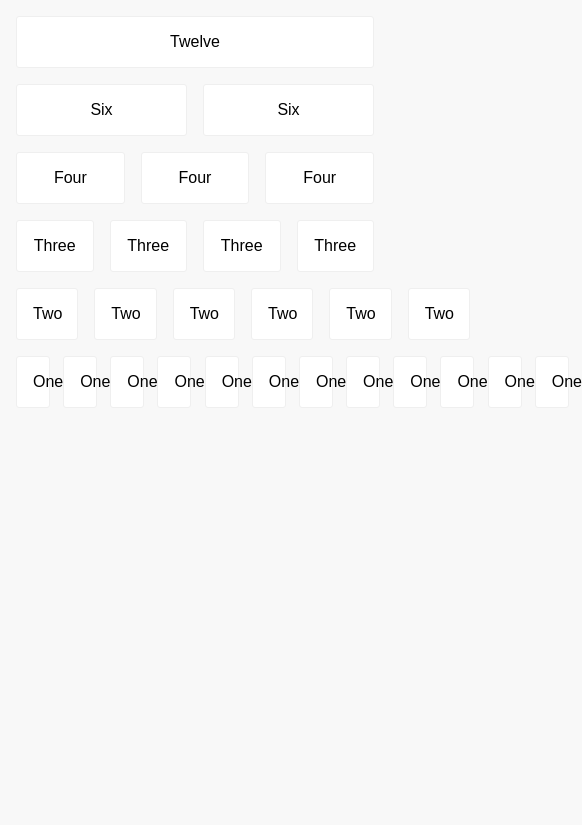
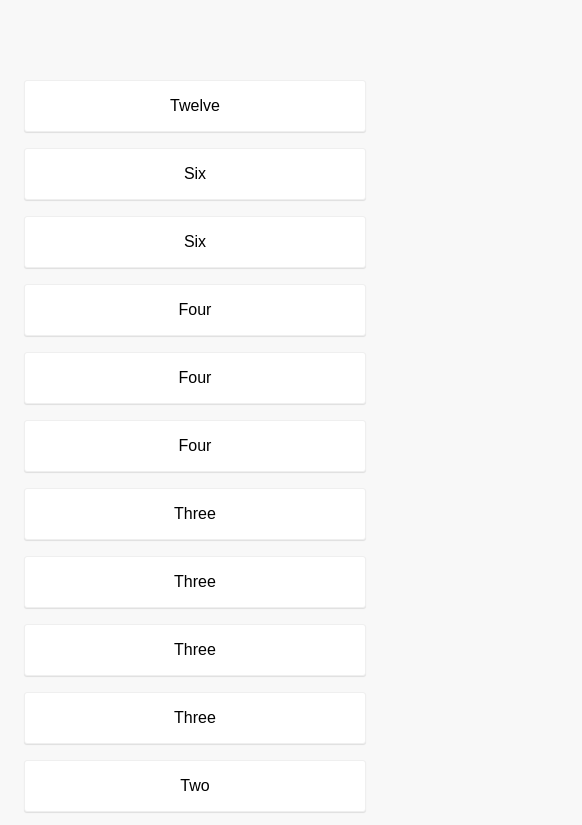
Before and after one commit to elliotkidd/React-grid, a React app: page / in a window 390 px wide. Shown: the top 825 px of the page, 582 px wide, since content can reach past the window. Built offline with nearby package versions, Linux system fonts and the light colour scheme.

Commit message:
column breakpoint props

```diff
--- a/src/components/Box.js
+++ b/src/components/Box.js
@@ -9,8 +9,7 @@ const Box = styled.div`
   margin: 0.5rem 0;
   border-radius: 3px;
   border: 1px solid #efefef;
-  box-shaddow: 0 10px 20px hsla(240, 35, 20, 0.095),
-    0 6px 6px hsla(240, 35, 20, 0.115);
+  box-shadow: 0 1px 1px 0 rgba(0, 0, 0, 0.1);
 `;
 
 export default Box;
--- a/src/components/Column.js
+++ b/src/components/Column.js
@@ -3,8 +3,44 @@ import ReactDOM from "react-dom";
 import styled, { css } from "styled-components";
 
 const Column = styled.div`
-  width: ${props => (props.md ? (props.md / 12) * 100 : "100%")}%};
+  position: relative;
+  width: ${props => (props.xs ? (props.xs / 12) * 100 : "100")}%};
   padding: 0 0.5rem;
+  width: 100%;
+  flex-wrap: wrap;
+
+  ${props =>
+    props.sm &&
+    css`
+      @media (min-width: 576px) {
+        width: ${props => (props.sm ? (props.sm / 12) * 100 : "100")}%};
+      }
+    `}
+
+
+  @media (min-width: 768px) {
+    ${props =>
+      props.md &&
+      css`
+        width: ${props => (props.md ? (props.md / 12) * 100 : "100")}%};
+      `}
+  }
+
+  @media (min-width: 992px) {
+    ${props =>
+      props.lg &&
+      css`
+        width: ${props => (props.lg ? (props.lg / 12) * 100 : "100")}%};
+      `}
+  }
+
+  @media (min-width: 1200px) {
+    ${props =>
+      props.xl &&
+      css`
+        width: ${props => (props.xl ? (props.xl / 12) * 100 : "100")}%};
+      `}
+  }
 `;
 
 export default Column;
--- a/src/components/Container.js
+++ b/src/components/Container.js
@@ -3,8 +3,9 @@ import ReactDOM from "react-dom";
 import styled, { css } from "styled-components";
 
 const Container = styled.div`
-  width: 100%;
-  margin: 0 auto;
+  margin-right: auto;
+  margin-left: auto;
+  padding: 0 1rem;
   max-width: ${props => (props.wide ? "1400" : "1140")}px;
 `;
 
--- a/src/components/Row.js
+++ b/src/components/Row.js
@@ -3,9 +3,9 @@ import ReactDOM from "react-dom";
 import styled from "styled-components";
 
 const Row = styled.div`
-  max-width: 80rem;
-  margin: 0 auto;
+  margin: 0 -0.5rem;
   display: flex;
+  flex-wrap: wrap;
   justify-content: ${props => props.justifyContent};
   align-items: ${props => props.alignItems};
 `;
--- /dev/null
+++ b/src/components/Section.js
@@ -0,0 +1,9 @@
+import React from "react";
+import ReactDOM from "react-dom";
+import styled, { css } from "styled-components";
+
+const Section = styled.section`
+  padding: 4rem 0;
+`;
+
+export default Section;
--- a/src/index.js
+++ b/src/index.js
@@ -3,6 +3,7 @@ import ReactDOM from "react-dom";
 import Row from "./components/Row";
 import Column from "./components/Column";
 import Container from "./components/Container";
+import Section from "./components/Section";
 import Box from "./components/Box";
 
 import "./styles.css";
@@ -10,17 +11,18 @@ import "./styles.css";
 function App() {
   return (
     <div className="App">
+      <Section>
         <Container>
           <Row>
-          <Column md={12}>
+            <Column md={2}>
               <Box>Twelve</Box>
             </Column>
           </Row>
           <Row>
-          <Column md={6}>
+            <Column sm={6}>
               <Box>Six</Box>
             </Column>
-          <Column md={6}>
+            <Column sm={6}>
               <Box>Six</Box>
             </Column>
           </Row>
@@ -36,16 +38,16 @@ function App() {
             </Column>
           </Row>
           <Row>
-          <Column md={3}>
+            <Column lg={3}>
               <Box>Three</Box>
             </Column>
-          <Column md={3}>
+            <Column lg={3}>
               <Box>Three</Box>
             </Column>
-          <Column md={3}>
+            <Column lg={3}>
               <Box>Three</Box>
             </Column>
-          <Column md={3}>
+            <Column lg={3}>
               <Box>Three</Box>
             </Column>
           </Row>
@@ -108,6 +110,7 @@ function App() {
             </Column>
           </Row>
         </Container>
+      </Section>
     </div>
   );
 }
--- a/src/styles.css
+++ b/src/styles.css
@@ -2,6 +2,15 @@ body {
   background-color: #f8f8f8;
 }
 
+* {
+  box-sizing: border-box;
+}
+*:before {
+  box-sizing: border-box;
+}
+*:after {
+  box-sizing: border-box;
+}
 .App {
   font-family: sans-serif;
 }
```
Also changed, not shown: readme.md. Lines whose indentation alone changed are shown as unchanged.
